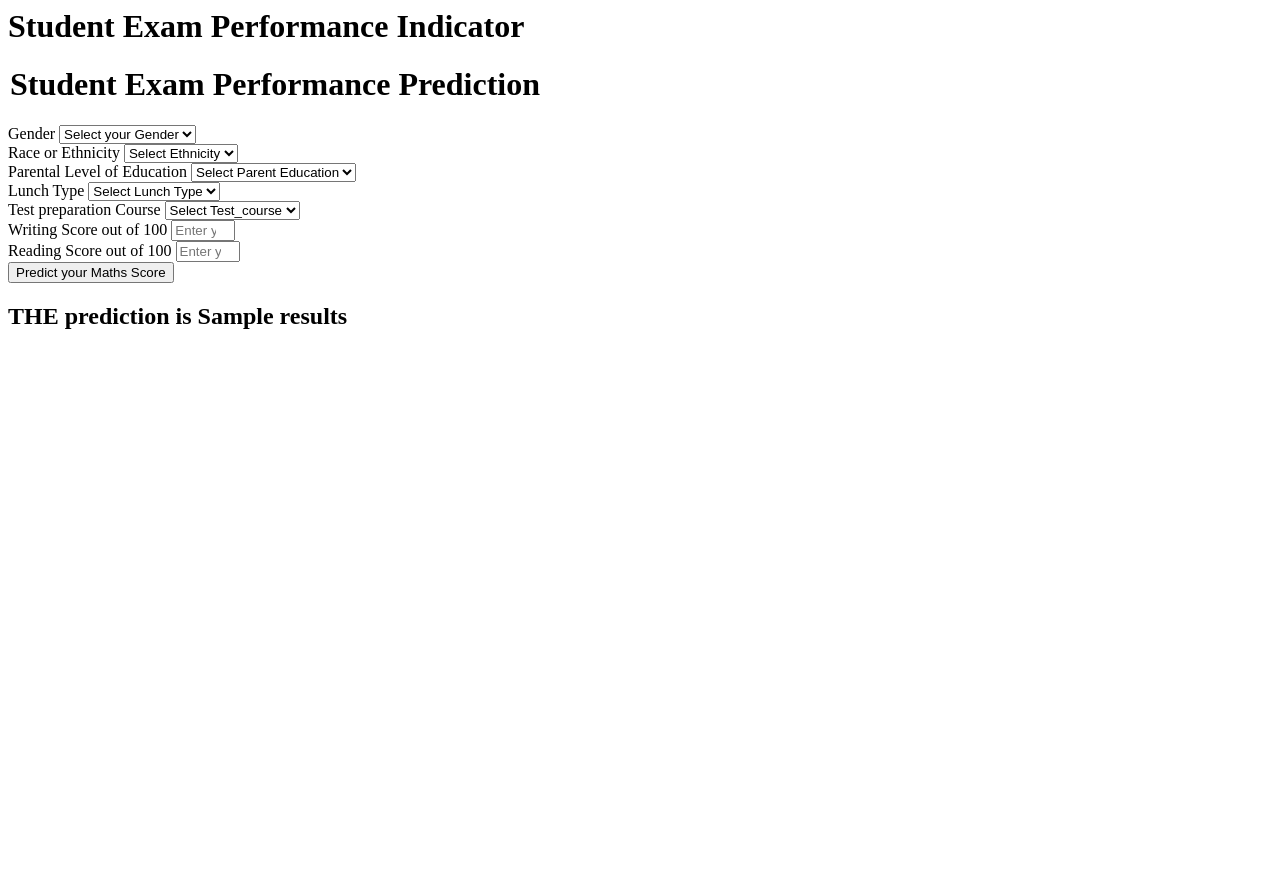
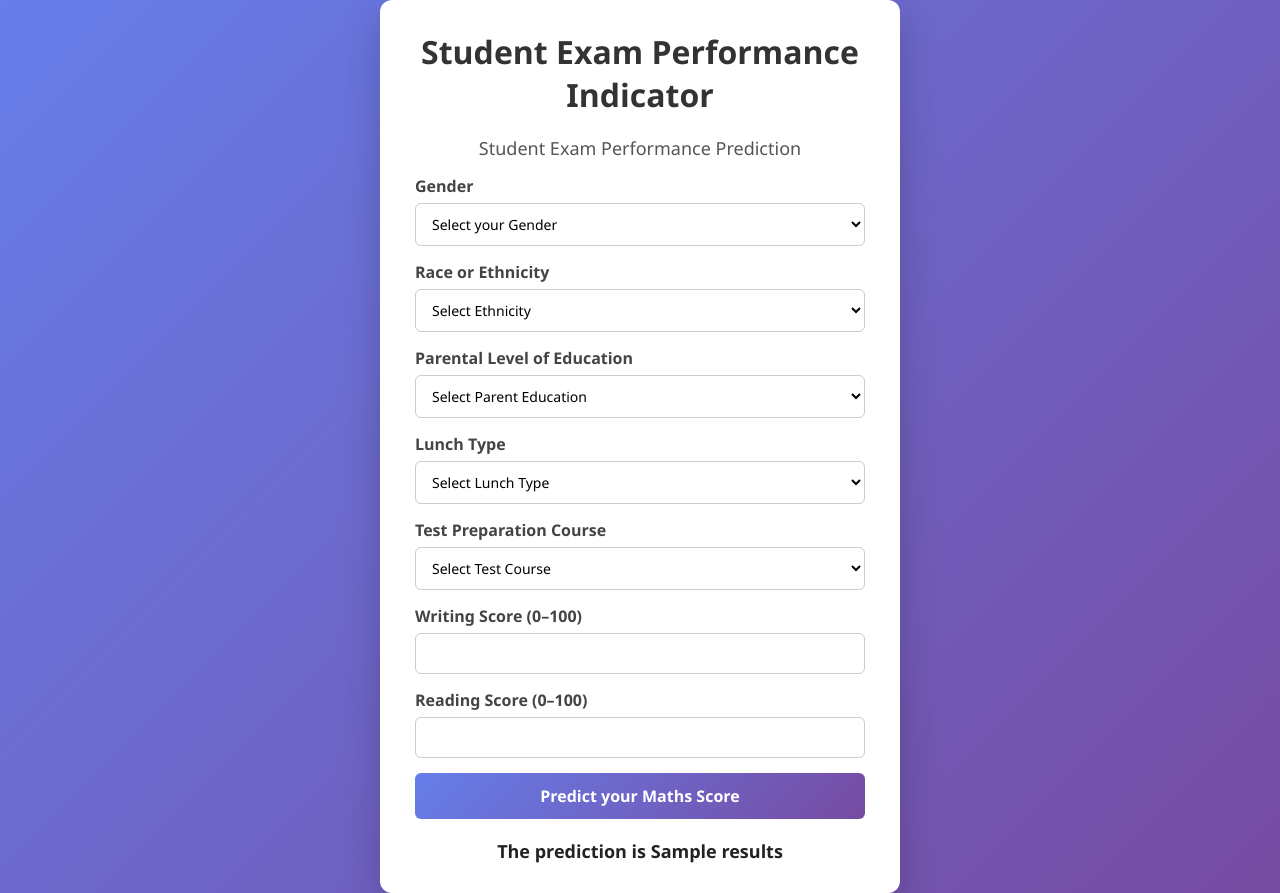
Before and after one commit to pulkitKher/mlproject, a Flask app: template templates/home.html in a window 1280 px wide. Before the commit the page ends 329 px from the top, so only its background shows below. Run offline with Flask 3, Linux system fonts and the light colour scheme; the template is opened without the code that fills it: most values are stand-ins (such as "Sample title", 1, 10 or a date in 2020).

Commit message:
Added CSS for styling

```diff
--- /dev/null
+++ b/static/css/style.css
@@ -0,0 +1,101 @@
+* {
+    margin: 0;
+    padding: 0;
+    box-sizing: border-box;
+    font-family: "Segoe UI", Tahoma, Geneva, Verdana, sans-serif;
+}
+
+body {
+    min-height: 100vh;
+    background: linear-gradient(135deg, #667eea, #764ba2);
+    display: flex;
+    align-items: center;
+    justify-content: center;
+}
+
+.login {
+    background: #ffffff;
+    width: 100%;
+    max-width: 520px;
+    padding: 30px 35px;
+    border-radius: 12px;
+    box-shadow: 0 15px 40px rgba(0, 0, 0, 0.2);
+}
+
+.login h1 {
+    text-align: center;
+    margin-bottom: 20px;
+    color: #333;
+}
+
+legend {
+    font-size: 18px;
+    text-align: center;
+    margin-bottom: 15px;
+    color: #555;
+}
+
+.mb-3 {
+    margin-bottom: 15px;
+}
+
+.form-label {
+    display: block;
+    margin-bottom: 6px;
+    font-weight: 600;
+    color: #444;
+}
+
+.form-control {
+    width: 100%;
+    padding: 10px 12px;
+    border-radius: 6px;
+    border: 1px solid #ccc;
+    font-size: 14px;
+    transition: border-color 0.3s, box-shadow 0.3s;
+}
+
+.form-control:focus {
+    outline: none;
+    border-color: #667eea;
+    box-shadow: 0 0 0 2px rgba(102, 126, 234, 0.2);
+}
+
+select.form-control {
+    background-color: #fff;
+    cursor: pointer;
+}
+
+.btn {
+    width: 100%;
+    padding: 12px;
+    font-size: 16px;
+    font-weight: 600;
+    border-radius: 6px;
+    border: none;
+    cursor: pointer;
+    transition: background 0.3s, transform 0.2s;
+}
+
+.btn-primary {
+    background: linear-gradient(135deg, #667eea, #764ba2);
+    color: #fff;
+}
+
+.btn-primary:hover {
+    transform: translateY(-2px);
+    background: linear-gradient(135deg, #5a6eea, #6a42a2);
+}
+
+h2 {
+    margin-top: 20px;
+    text-align: center;
+    color: #222;
+    font-size: 18px;
+}
+
+@media (max-width: 600px) {
+    .login {
+        padding: 25px 20px;
+    }
+}
--- a/templates/home.html
+++ b/templates/home.html
@@ -1,111 +1,90 @@
-<html>
+<!DOCTYPE html>
+<html lang="en">
+<head>
+    <meta charset="UTF-8">
+    <title>Student Exam Performance Predictor</title>
+    <link rel="stylesheet" href="{{ url_for('static', filename='css/style.css') }}">
+</head>
+
 <body>
+
     <div class="login">
         <h1>Student Exam Performance Indicator</h1>
 
-       <form action="{{ url_for('predict_datapoint')}}" method="post">
-        <h1>
+        <form action="{{ url_for('predict_datapoint') }}" method="post">
             <legend>Student Exam Performance Prediction</legend>
-        </h1>
+
             <div class="mb-3">
                 <label class="form-label">Gender</label>
-            <select class="form-control" name="gender" placeholder="Enter you Gender" required>
-                <option class="placeholder" selected disabled value="">Select your Gender</option>
-                <option value="male">
-                    Male
-                </option>
-                <option value="female">
-                    Female
-                </option>
+                <select class="form-control" name="gender" required>
+                    <option selected disabled value="">Select your Gender</option>
+                    <option value="male">Male</option>
+                    <option value="female">Female</option>
                 </select>
             </div>
+
             <div class="mb-3">
                 <label class="form-label">Race or Ethnicity</label>
-            <select class="form-control" name="ethnicity" placeholder="Enter you ethnicity" required>
-                <option class="placeholder" selected disabled value="">Select Ethnicity</option>
-                <option value="group A">
-                    Group A
-                </option>
-                <option value="group B">
-                    Group B
-                </option>
-                <option value="group C">
-                    Group C
-                </option>
-                <option value="group D">
-                    Group D
-                </option>
-                <option value="group E">
-                    Group E
-                </option>
+                <select class="form-control" name="ethnicity" required>
+                    <option selected disabled value="">Select Ethnicity</option>
+                    <option value="group A">Group A</option>
+                    <option value="group B">Group B</option>
+                    <option value="group C">Group C</option>
+                    <option value="group D">Group D</option>
+                    <option value="group E">Group E</option>
                 </select>
             </div>
+
             <div class="mb-3">
                 <label class="form-label">Parental Level of Education</label>
-            <select class="form-control" name="parental_level_of_education"
-                placeholder="Enter you Parent Education" required>
-                <option class="placeholder" selected disabled value="">Select Parent Education</option>
-                <option value="associate's degree">
-                    associate's degree
-                </option>
-                <option value="bachelor's degree">
-                    bachelor's degree
-                </option>
-                <option value="high school">
-                    high school
-                </option>
-                <option value="master's degree">
-                    master's degree
-                </option>
-                <option value="some college">
-                    some college
-                </option>
-                <option value="some high school">
-                    some high school
-                </option>
+                <select class="form-control" name="parental_level_of_education" required>
+                    <option selected disabled value="">Select Parent Education</option>
+                    <option value="associate's degree">Associate's degree</option>
+                    <option value="bachelor's degree">Bachelor's degree</option>
+                    <option value="high school">High school</option>
+                    <option value="master's degree">Master's degree</option>
+                    <option value="some college">Some college</option>
+                    <option value="some high school">Some high school</option>
                 </select>
             </div>
+
             <div class="mb-3">
                 <label class="form-label">Lunch Type</label>
-            <select class="form-control" name="lunch" placeholder="Enter you Lunch" required>
-                <option class="placeholder" selected disabled value="">Select Lunch Type</option>
-                <option value="free/reduced">
-                    free/reduced
-                </option>
-                <option value="standard">
-                    standard
-                </option>
+                <select class="form-control" name="lunch" required>
+                    <option selected disabled value="">Select Lunch Type</option>
+                    <option value="free/reduced">Free / Reduced</option>
+                    <option value="standard">Standard</option>
                 </select>
             </div>
+
             <div class="mb-3">
-            <label class="form-label">Test preparation Course</label>
-            <select class="form-control" name="test_preparation_course" placeholder="Enter you Course"
-                required>
-                <option class="placeholder" selected disabled value="">Select Test_course</option>
-                <option value="none">
-                    None
-                </option>
-                <option value="completed">
-                    Completed
-                </option>
+                <label class="form-label">Test Preparation Course</label>
+                <select class="form-control" name="test_preparation_course" required>
+                    <option selected disabled value="">Select Test Course</option>
+                    <option value="none">None</option>
+                    <option value="completed">Completed</option>
                 </select>
             </div>
+
             <div class="mb-3">
-            <label class="form-label">Writing Score out of 100</label>
-            <input class="form-control" type="number" name="reading_score"
-                placeholder="Enter your Reading score" min='0' max='100' />
+                <label class="form-label">Writing Score (0–100)</label>
+                <input class="form-control" type="number" name="writing_score" min="0" max="100" required>
             </div>
+
             <div class="mb-3">
-            <label class="form-label">Reading Score out of 100</label>
-            <input class="form-control" type="number" name="writing_score"
-                placeholder="Enter your Reading Score" min='0' max='100' />
+                <label class="form-label">Reading Score (0–100)</label>
+                <input class="form-control" type="number" name="reading_score" min="0" max="100" required>
             </div>
+
             <div class="mb-3">
-            <input class="btn btn-primary" type="submit" value="Predict your Maths Score" required />
+                <input class="btn btn-primary" type="submit" value="Predict your Maths Score">
             </div>
         </form>
-    <h2>
-       THE  prediction is {{results}}
-    </h2>
-   <body>
+
+
+        <h2>The prediction is {{ results }}</h2>
+
+    </div>
+
+</body>
 </html>
```
Lines whose indentation alone changed are shown as unchanged.
